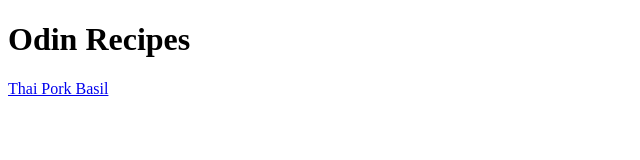
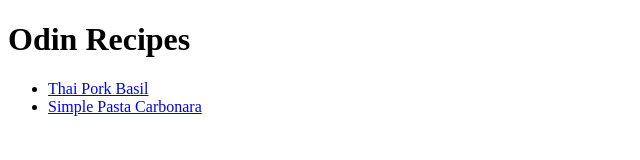
Before and after one commit to tharmsrib/odin-recipes, a plain HTML site: page index.html in a window 1280 px wide. Shown: the whole page, without its empty margins (0-640 px from the left). Drawn offline with Linux system fonts and the light colour scheme.

Commit message:
add 1 more link to pasta-carbonara recipe and create unordered list for 2 recipes for organization

```diff
--- a/index.html
+++ b/index.html
@@ -9,7 +9,11 @@
 
 <body>
     <h1>Odin Recipes</h1>
-    <a href="recipes/pork-basil.html">Thai Pork Basil</a>
+    <ul>
+        <li><a href="recipes/pork-basil.html">Thai Pork Basil</a> </li>
+        <li><a href="recipes/pasta-carbonara.html">Simple Pasta Carbonara</a></li>
+    </ul>
+
 
 
 </body>
```
